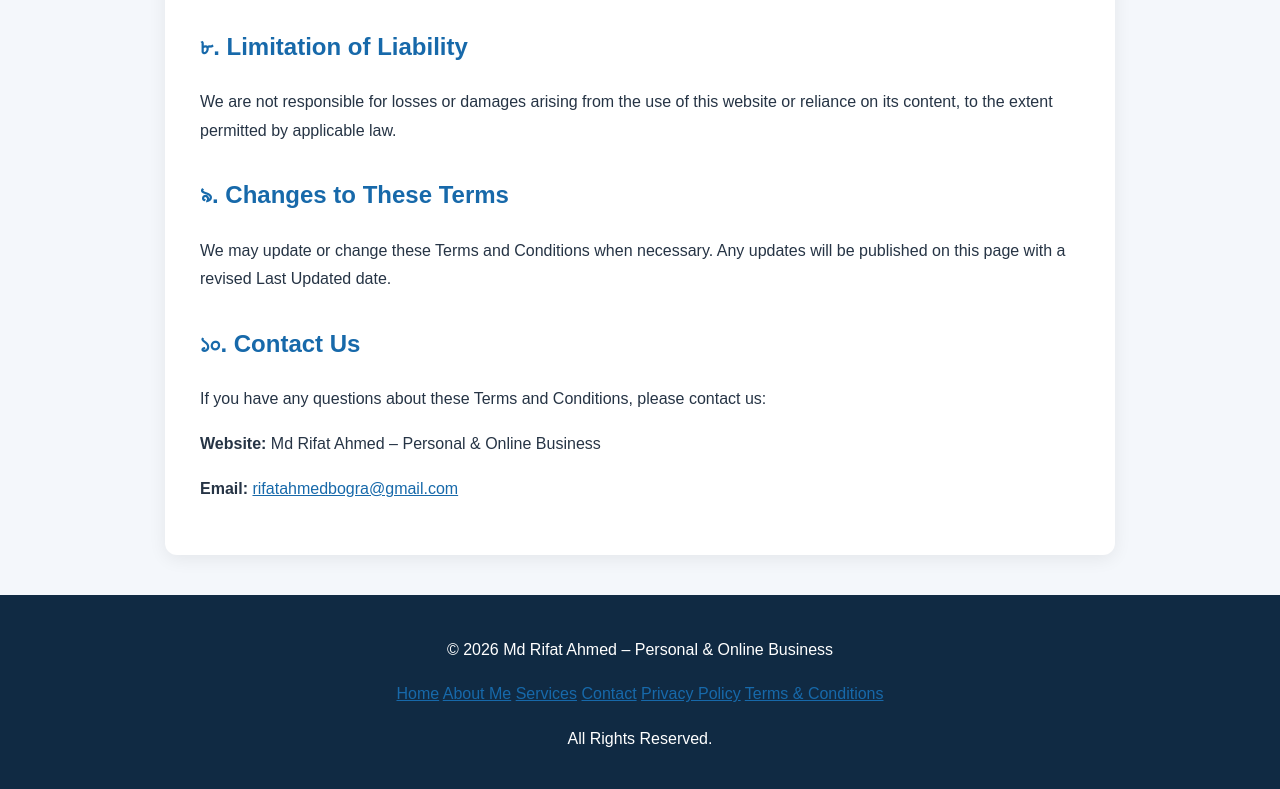
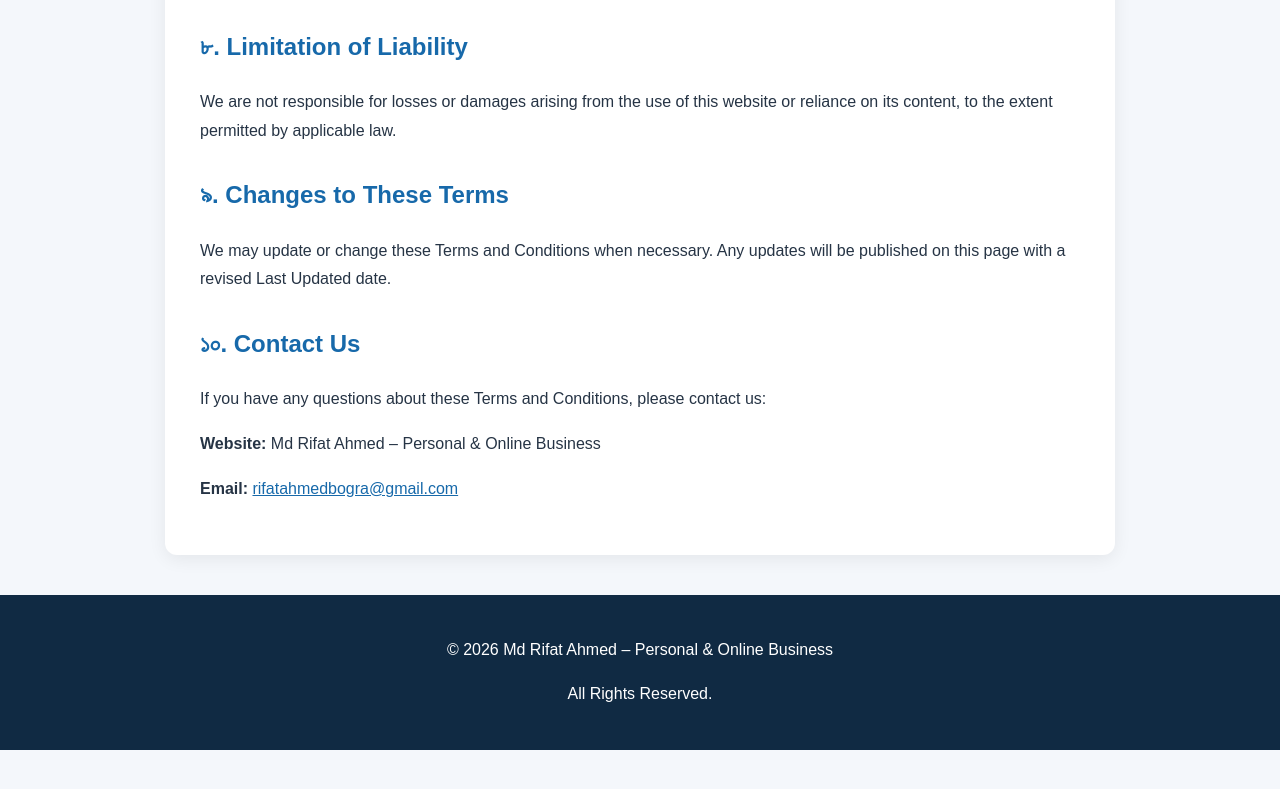
Before and after one commit to rifatahmedbogra-png/rifat-ahmed-website, a plain HTML site: page terms-and-conditions.html in a window 1280 px wide. Shown: the part 1439-2228 px from the top of the page. After the commit the page ends 2189 px from the top, so only its background shows below. Drawn offline with Linux system fonts and the light colour scheme.

Commit message:
Update terms-and-conditions.html

```diff
--- a/terms-and-conditions.html
+++ b/terms-and-conditions.html
@@ -186,16 +186,6 @@
 
 <footer>
     <p>© 2026 Md Rifat Ahmed – Personal & Online Business</p>
-
-    <div class="footer-links">
-        <a href="index.html">Home</a>
-        <a href="about.html">About Me</a>
-        <a href="services.html">Services</a>
-        <a href="contact.html">Contact</a>
-        <a href="privacy-policy.html">Privacy Policy</a>
-        <a href="terms-and-conditions.html">Terms & Conditions</a>
-    </div>
-
     <p>All Rights Reserved.</p>
 </footer>
 
```
